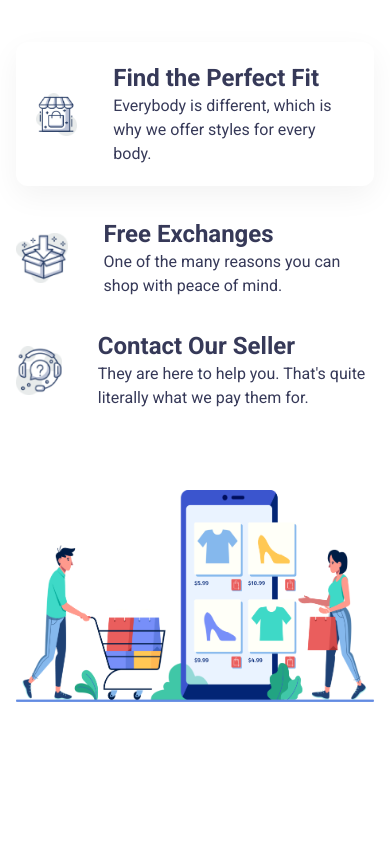
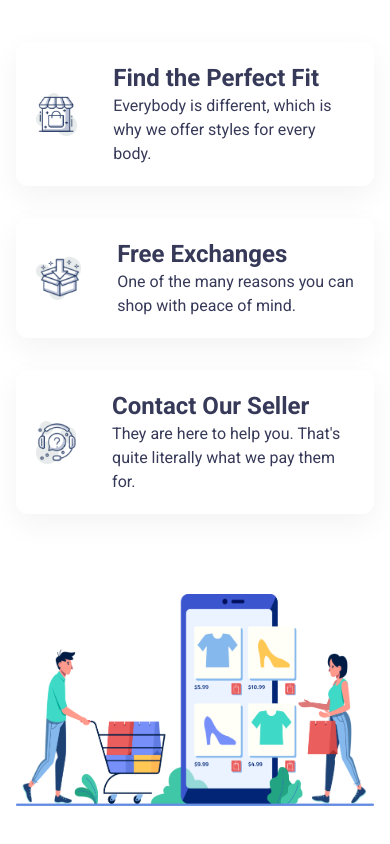
Before and after one commit to gmlincoln/penguin-fashion, a plain HTML site: page index.html in a window 390 px wide. Shown: the part 4740-5584 px from the top of the page. Before the commit the page ends 5482 px from the top, so only its background shows below. Drawn offline with nearby package versions, Linux system fonts and the light colour scheme.

Commit message:
penguin-fashion-completed-with-responsive-manner

```diff
--- a/index.html
+++ b/index.html
@@ -334,7 +334,9 @@
                   </p>
                 </div>
               </div>
-              <div class="flex items-center gap-9">
+              <div
+                class="flex items-center gap-9 bg-[#fff] rounded-xl shadow-[0px_10px_30px_0px_rgba(0,0,0,0.05);] p-5"
+              >
                 <div class="w-20">
                   <img src="/icons/box.png" alt="" />
                 </div>
@@ -345,7 +347,9 @@
                   </p>
                 </div>
               </div>
-              <div class="flex items-center gap-9">
+              <div
+                class="flex items-center gap-9 bg-[#fff] rounded-xl shadow-[0px_10px_30px_0px_rgba(0,0,0,0.05);] p-5"
+              >
                 <div class="w-20">
                   <img src="/icons/question.png" alt="" />
                 </div>
```
